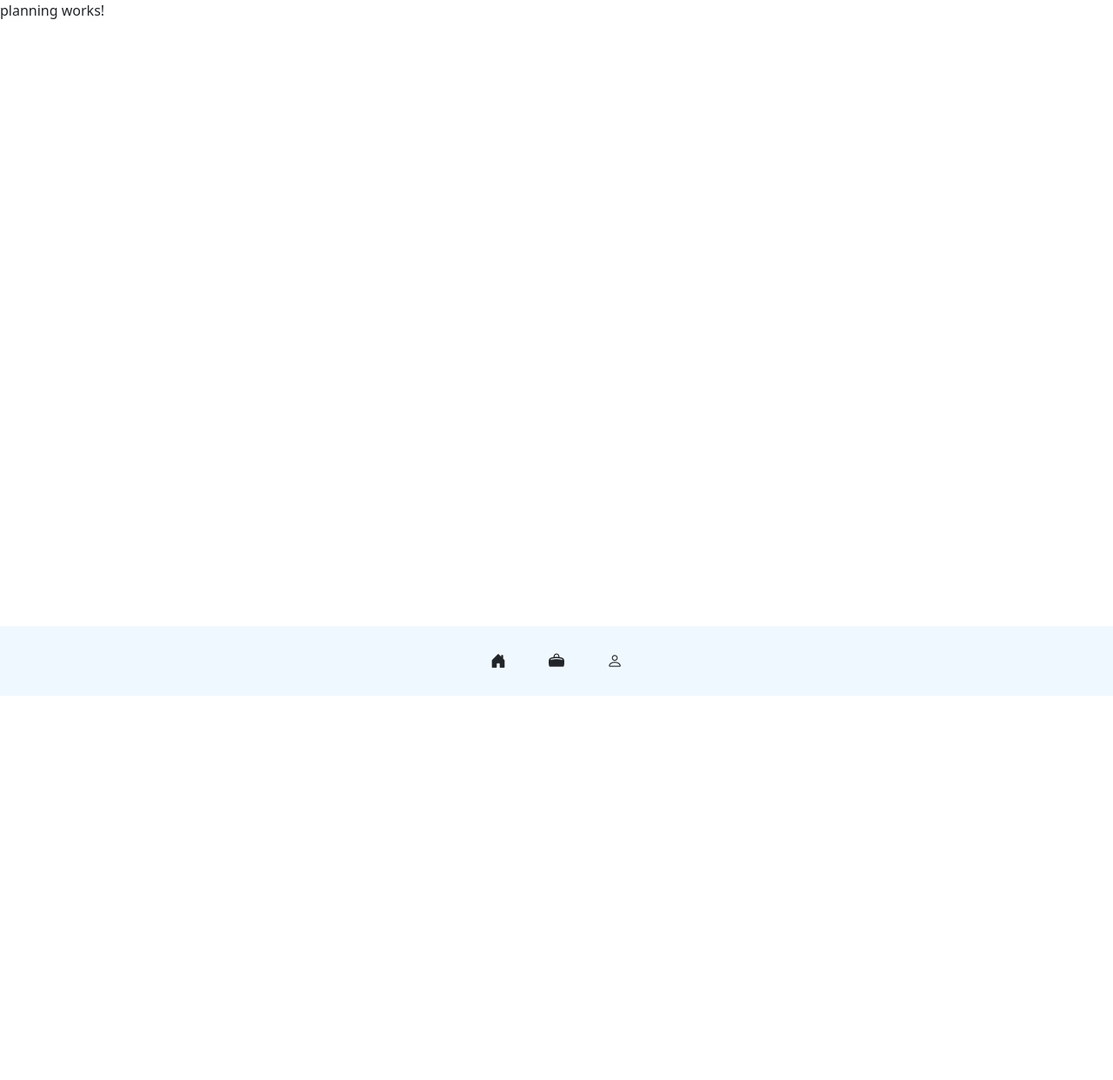
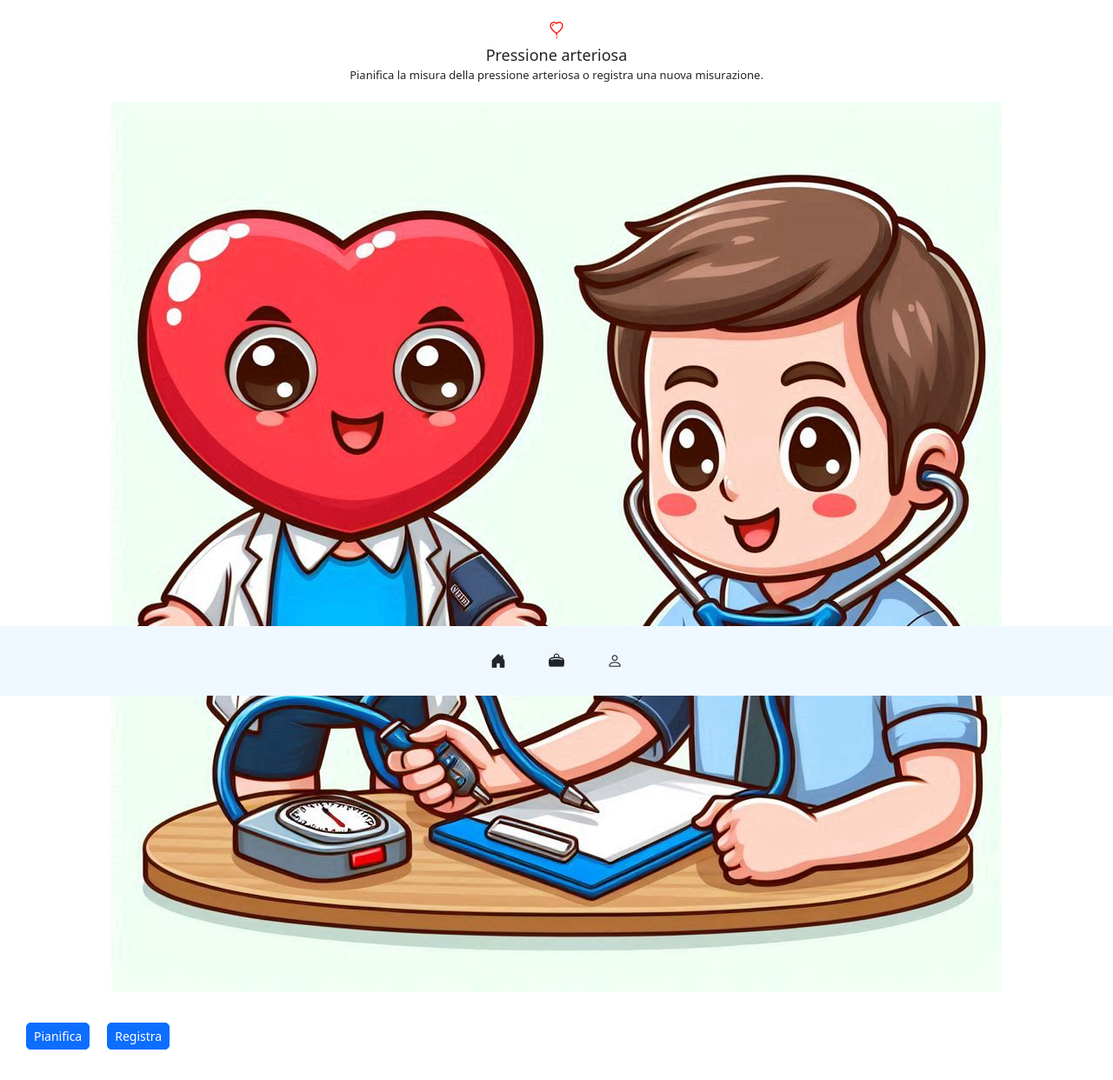
Before and after one commit to mrcgit/my-medic-app, an Angular app: page /planning/1 in a window 1280 px wide. Shown: the whole page at 87% size. Before the commit the page ends 800 px from the top, so only its background shows below. Built offline with nearby package versions, Linux system fonts and the light colour scheme.

Commit message:
planning first commit

```diff
--- a/src/app/core/model/feature.model.ts
+++ b/src/app/core/model/feature.model.ts
@@ -8,5 +8,6 @@ export interface FeatureModel{
     name: string;
     description: string;
     buttons: ButtonModel[]
-    icon: string
+    icon: string,
+    bg: string
 }
--- a/src/app/pages/features/features.component.ts
+++ b/src/app/pages/features/features.component.ts
@@ -17,7 +17,8 @@ export class FeaturesComponent {
     name: 'Pressione arteriosa',
     description: 'Pianifica la misura della pressione arteriosa o registra una nuova misurazione.',
     buttons: [{label: 'Registra', action: 'insert-pressure'},{label: 'Pianifica', action: 'planning-pressure'}],
-    icon: 'bi bi-balloon-heart'
+    icon: 'bi bi-balloon-heart',
+    bg: 'pressure-misure'
     }];
 
 }
--- a/src/app/pages/planning/planning.component.html
+++ b/src/app/pages/planning/planning.component.html
@@ -1 +1,18 @@
-<p>planning works!</p>
+
+<div class="page-wrapper">
+    <div class="header">
+        <div class="icon" [class]="model.icon"></div>
+        <span class="title">{{model.name}}</span>
+        <div class="description">{{model.description}}</div>
+        <div class="image">
+            <img src="../../../assets/prussure-misure.jpg" />
+        </div>
+    </div>
+    <div class="content">
+        <div class="content-row">
+            <button type="button" class="btn btn-primary btn-sm">Pianifica</button>
+
+            <button type="button" class="btn btn-primary btn-sm">Registra</button>
+        </div>
+    </div>
+</div>
--- a/src/app/pages/planning/planning.component.scss
+++ b/src/app/pages/planning/planning.component.scss
@@ -0,0 +1,45 @@
+
+
+.page-wrapper{
+    padding: 20px;
+
+
+    .header{
+        display: flex;
+        flex-direction: column;
+        align-items: center;
+
+        .title{
+            font-size: 18px;
+            font-weight: 500;
+        }
+        .description{
+            font-size: 13px;
+        }
+
+        .icon{
+            color: red;
+            font-size: 20px;
+
+        }
+        .image{
+            padding: 20px;
+
+            img{
+                width: 100%;
+                height: auto;
+            }
+        }
+    }
+
+    .content{
+        .content-row{
+            margin: 15px 0;
+            .btn{
+                margin: 0 10px;
+                border-radius: 5px;
+            }
+        }
+    }
+
+}
--- a/src/app/pages/planning/planning.component.ts
+++ b/src/app/pages/planning/planning.component.ts
@@ -1,15 +1,25 @@
+import { CommonModule } from '@angular/common';
 import { Component } from '@angular/core';
 import { ActivatedRoute } from '@angular/router';
 
 @Component({
   selector: 'app-planning',
   standalone: true,
-  imports: [],
+  imports: [CommonModule],
   templateUrl: './planning.component.html',
   styleUrl: './planning.component.scss'
 })
 export class PlanningComponent {
   feature: string = '';
+  model =   {
+    name: 'Pressione arteriosa',
+    description: 'Pianifica la misura della pressione arteriosa o registra una nuova misurazione.',
+    buttons: [{label: 'Registra', action: 'insert-pressure'},{label: 'Pianifica', action: 'planning-pressure'}],
+    icon: 'bi bi-balloon-heart',
+    bg: 'pressure-misure.jpg'
+  }
+
+
 
 
   constructor(private route: ActivatedRoute){
@@ -27,4 +37,8 @@ export class PlanningComponent {
     )
   }
 
+  getBg(){
+    return '../../../assets/' + this.model.bg;
+  }
+
 }
```
Also changed, not shown: src/assets/prussure-misure.jpg (added).
